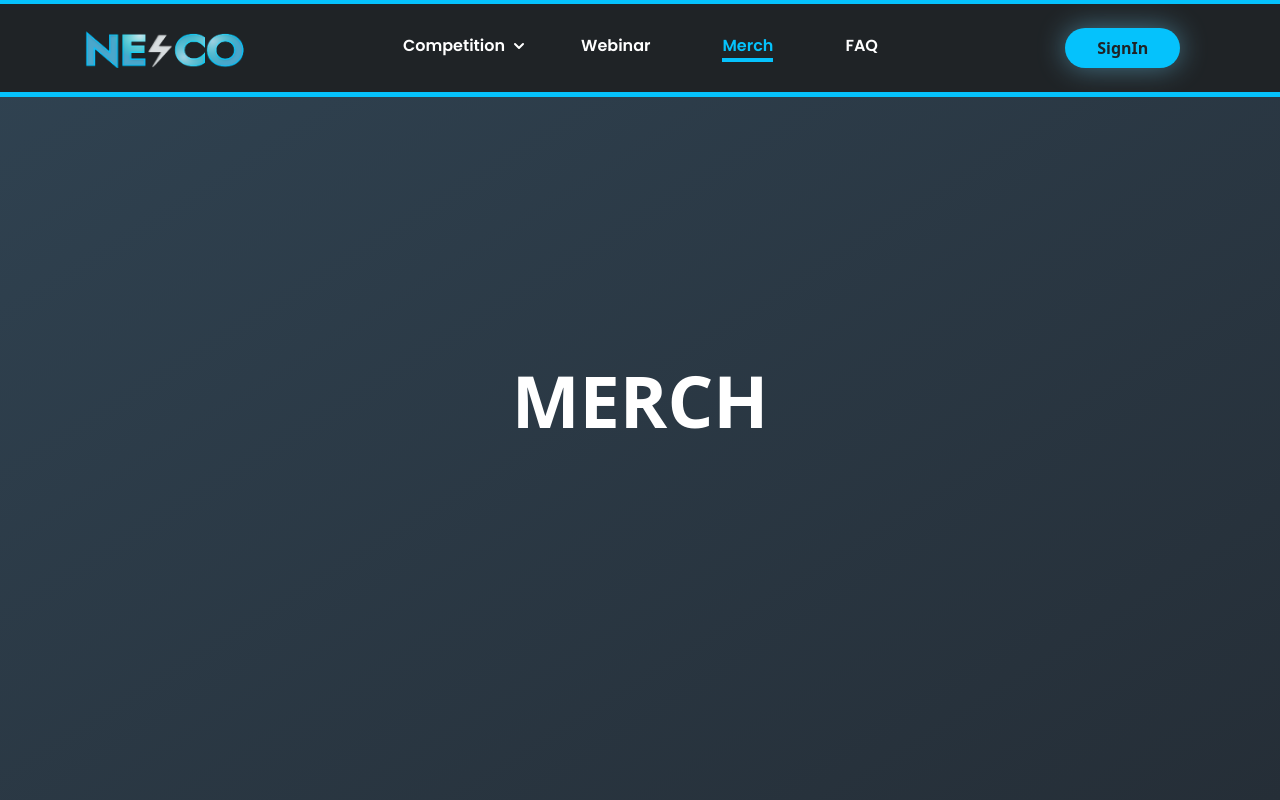
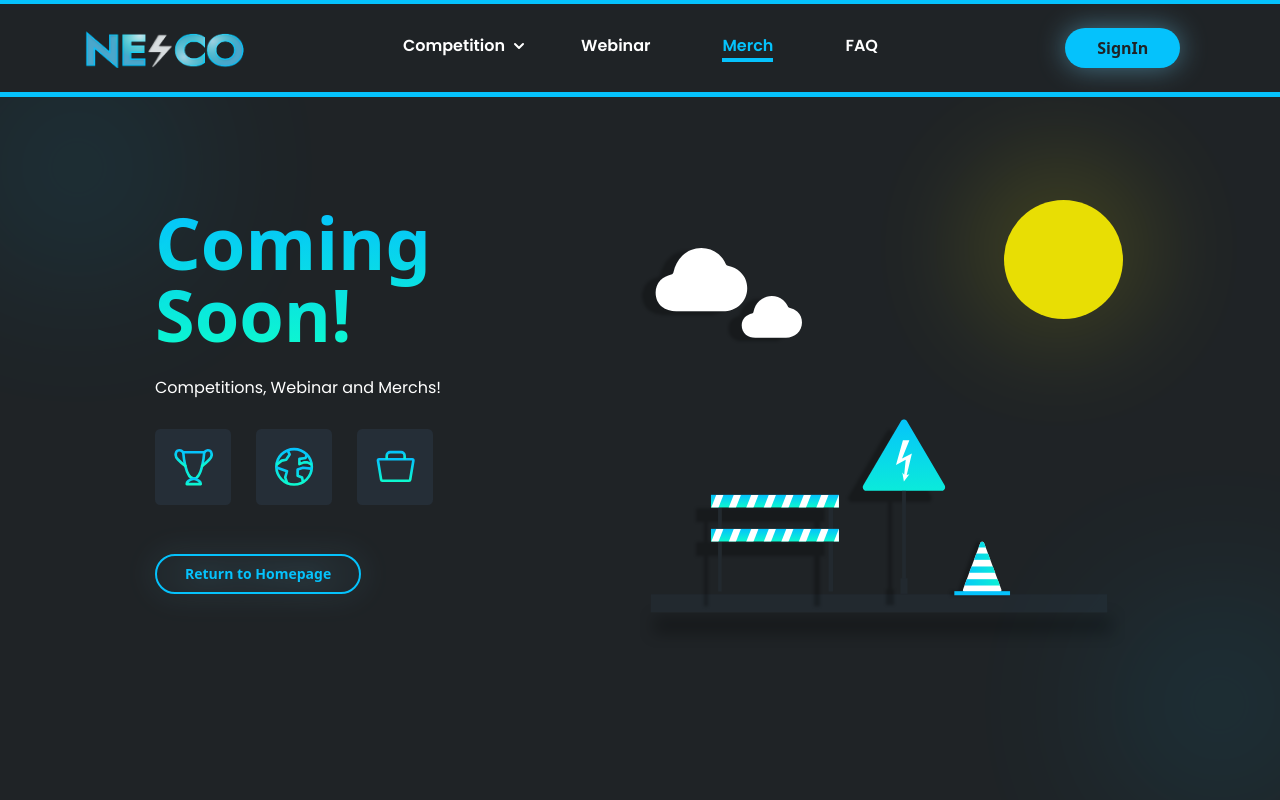
Before and after one commit to Harmerz/nescougm, a Next.js app: page /merch in a window 1280 px wide. Built offline with nearby package versions, Linux system fonts and the light colour scheme.

Commit message:
fix: add comingsoon page to merch

```diff
--- a/pages/merch.js
+++ b/pages/merch.js
@@ -1,11 +1,12 @@
 import { BackToTop } from '../components/element/BackToTop'
 import { DefaultLayout } from '../components/layout'
+import { Comingsoon } from '../components/pages/comingsoon'
 
 export default function Merch() {
   return (
     <DefaultLayout title="Merch - NESCO UGM 2023">
-      <div className="justify-center bg-gradient-to-br from-bg-00 to-bg-01 h-[100vh] flex items-center">
-        <div className="text-7xl font-bold uppercase text-white">Merch</div>
+      <div>
+        <Comingsoon />
         <BackToTop />
       </div>
     </DefaultLayout>
```
